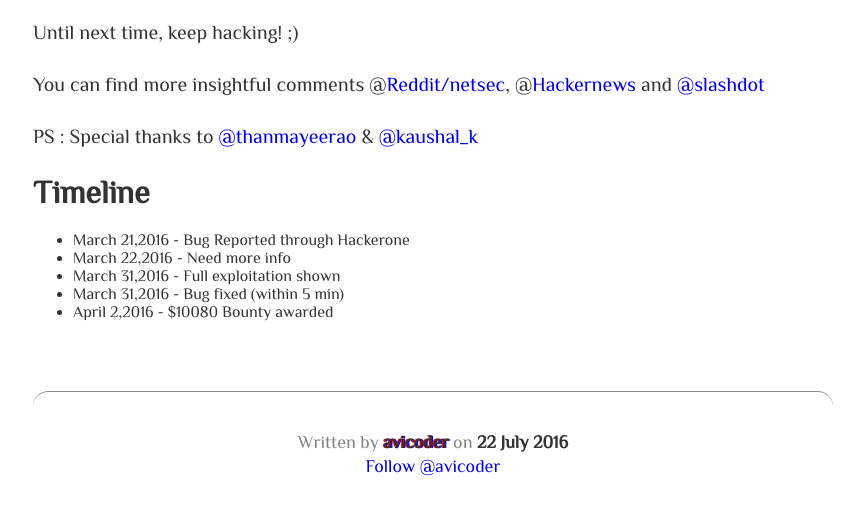
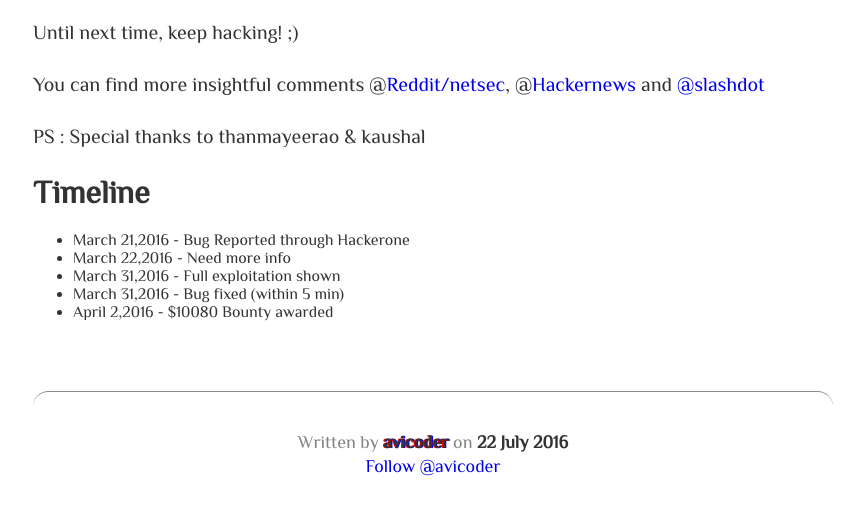
Before and after one commit to avicoder/avicoder.github.io, a Jekyll site: the page built from _posts/2016-21-07-Twitter-Vine-Source-code-dump.md, in a window 1280 px wide and 900 px high, scrolled down 3966 px, cut to the strip 322-837 px from the top of the window. Shown: the whole strip, without its empty margins (207-1071 px from the left). Built offline with Jekyll 4.4.1, drawn with Linux system fonts in a browser that asks for light colours; some web fonts are replaced; comment, search, counter and statistics services are not loaded; some of the changed lines change nothing that is shown.

Commit message:
removing unwanted hyperlinks

```diff
--- a/_posts/2016-21-07-Twitter-Vine-Source-code-dump.md
+++ b/_posts/2016-21-07-Twitter-Vine-Source-code-dump.md
@@ -5,7 +5,7 @@ subtitle: "6 Seconds are not enough"
 date: 2016-07-22 10:00:00
 ---
 
-**The following post provides details only about the process I followed to procure the source code of Vine. I have not and will not disclose the source code because it's AGAINST THE LAW!!!**
+Note: **The following post provides details only about the process I followed to procure the source code of Vine. I have not and will not disclose the source code because it's AGAINST THE LAW!!!**
 
 Hello Hackers!
 
@@ -65,7 +65,7 @@ Until next time, keep hacking! ;)
 
 You can find more insightful comments  @[Reddit/netsec](https://www.reddit.com/r/netsec/comments/4u3m8s/twitters_vine_source_code_disclosure_bug/), @[Hackernews](https://news.ycombinator.com/item?id=12147831) and [@slashdot](https://news.slashdot.org/story/16/07/25/2249239/vines-source-code-was-accidentally-made-public-for-five-minutes)
 
-PS : Special thanks to [@thanmayeerao](https://twitter.com/thanmayeerao) & [@kaushal_k](https://twitter.com/kaushal_k)
+PS : Special thanks to thanmayeerao & kaushal
 
 Timeline
 =====
```
